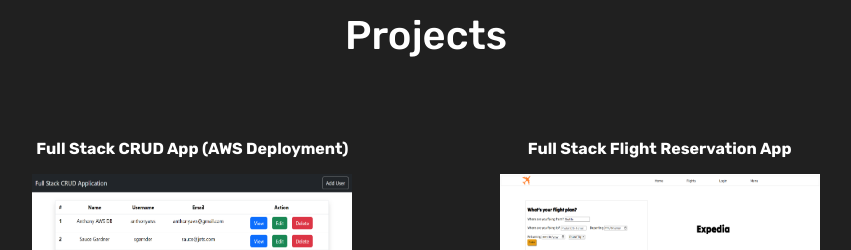
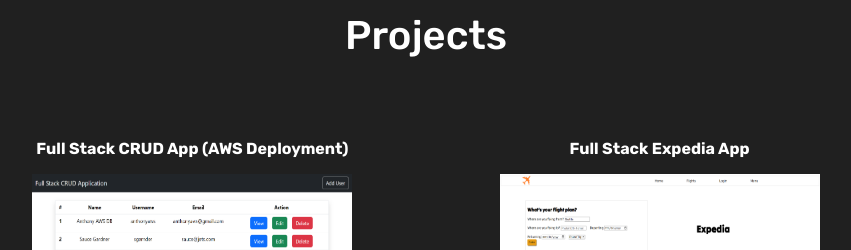
Before and after one commit to anthony-balfour/anthony-balfour.github.io, a React (Create React App) app: page / in a window 1280 px wide. Shown: the part 1560-1810 px from the top of the page, without its empty margins (214-1065 px from the left). Built offline with nearby package versions, Linux system fonts and the light colour scheme; a web font is replaced by a local one.

Commit message:
changed flight reservation app to Expedia App

```diff
--- a/src/Sections/Projects/projects.js
+++ b/src/Sections/Projects/projects.js
@@ -24,7 +24,7 @@ const Projects = () => {
         </div>
 
         <div className="project-container">
-          <h4 className="project-img-title">Full Stack Flight Reservation App</h4>
+          <h4 className="project-img-title">Full Stack Expedia App</h4>
           <a href="https://outbound-flight-reservation.glitch.me/">
             <img className="project-img" src={expedia} alt="Expedia Webpage Screenshot" />
           </a>
```
